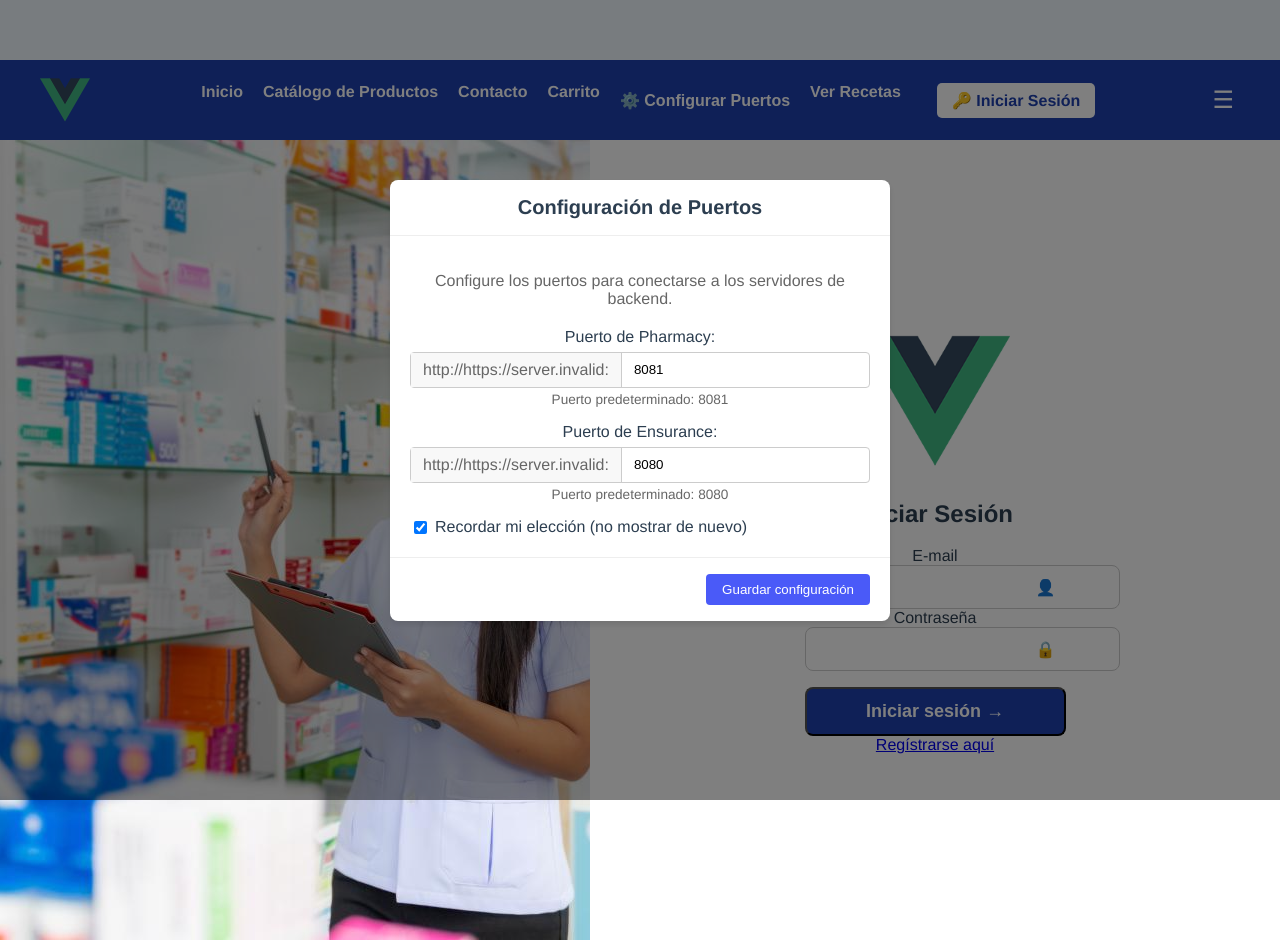
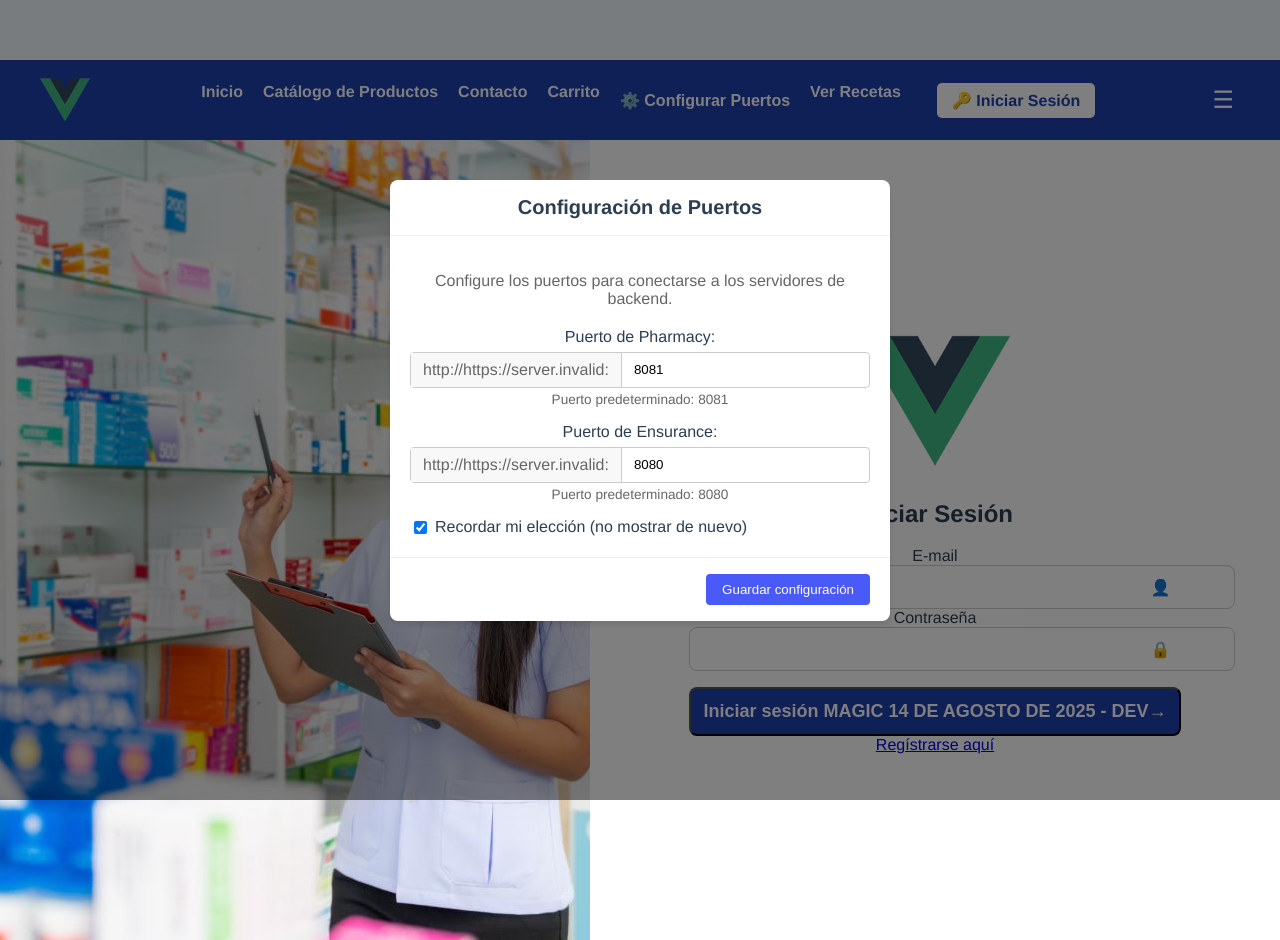
Before and after one commit to NohelEstrada/Project_Arq, a Vue app in the folder ensurancePharmacy/pharmacy/: page /login in a window 1280 px wide. Built offline with nearby package versions, Linux system fonts and the light colour scheme; no server answers.

Commit message:
Commit entrega 1

```diff
--- a/ensurancePharmacy/pharmacy/src/pages/Login.vue
+++ b/ensurancePharmacy/pharmacy/src/pages/Login.vue
@@ -49,7 +49,7 @@
 
         <!-- Botón de inicio de sesión -->
         <button type="submit" class="login-button">
-          Iniciar sesión →
+          Iniciar sesión MAGIC 14 DE AGOSTO DE 2025 - DEV→
         </button>
       </form>
 
```
